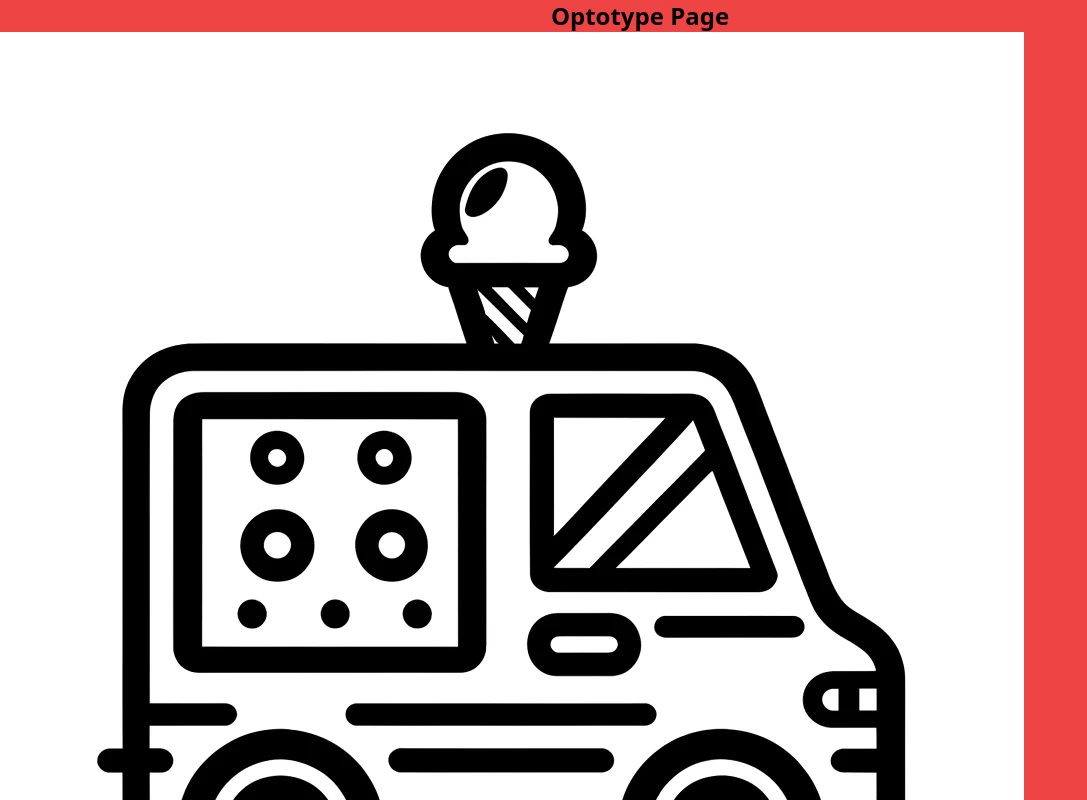
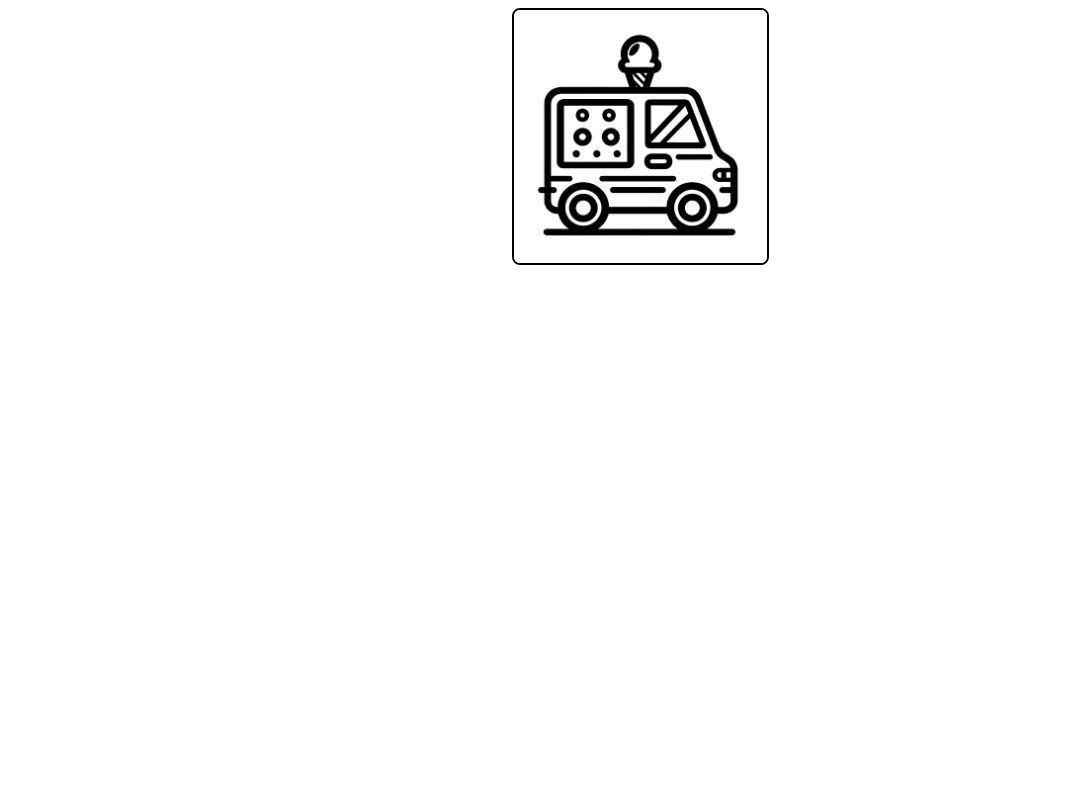
Before and after one commit to Hhorowitz734/optotypes_for_kids, a React (Create React App) app: page / in a window 1280 px wide. Shown: the top 800 px of the page, without its empty margins (0-1087 px from the left). Built offline with nearby package versions, Linux system fonts and the light colour scheme.

Commit message:
made small visual changes to optotype page interface

```diff
--- a/src/components/ODisplay.jsx
+++ b/src/components/ODisplay.jsx
@@ -1,15 +1,17 @@
 import React, { Component } from 'react';
 import truck from '../otypes/truck.png';
-// Define the class component
+
 class ODisplay extends Component {
   render() {
     return (
-      <div>
-        <img src={truck} alt="optotype"/>
+      <div className='flex justify-center w-full'>
+        <img src={truck} alt="optotype" className='w-1/4 h-auto border-2 border-black rounded-lg hover:opacity-60 opacity-100'/>
       </div>
     );
   }
 }
 
+
+
 // Export the component
 export default ODisplay;
--- a/src/pages/OptotypeQuestion.jsx
+++ b/src/pages/OptotypeQuestion.jsx
@@ -4,10 +4,13 @@ import ODisplay from '../components/ODisplay.jsx';
 
 const OptotypeQuestion = () => {
     return (
-      <div className='bg-red-500 h-screen w-full'>
-        <h1 className="text-center font-bold text-2xl">Optotype Page</h1>
-        <ODisplay />
+
+      <div className="flex justify-center w-full">
+
+        <div className='mt-2'><ODisplay /></div>
       </div>
+
+
     );
   };
 
```
